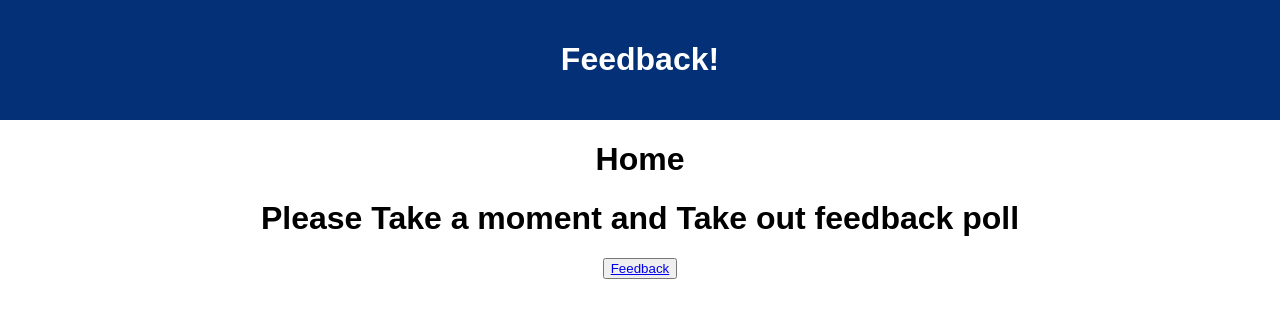
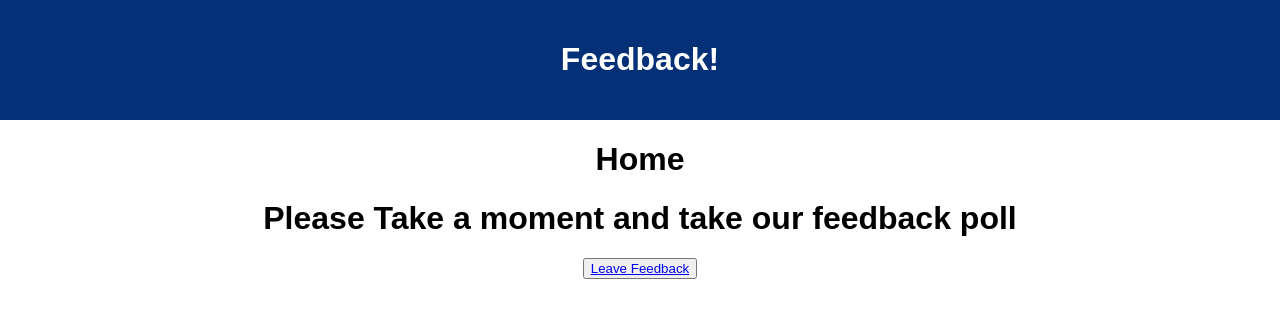
Before and after one commit to Frank-Raso/feedback-loop, a React (Create React App) app: page /#/ in a window 1280 px wide. Shown: the top 318 px of the page. Built offline with nearby package versions, Linux system fonts and the light colour scheme.

Commit message:
buttonRoutesUp

```diff
--- a/src/components/Comments/Comments.jsx
+++ b/src/components/Comments/Comments.jsx
@@ -3,9 +3,9 @@ import React from 'react';
 function comments() {
   return (
     <div>
-      <h1>comments</h1>
+      <h1>Comments</h1>
       <input placeholder="Comments" type="text" />
-      <button><a href='/#/Review'>Feedback</a></button>
+      <button><a href='/#/Review'>Submit</a></button>
     </div>
   );
 }
--- a/src/components/Home/Home.jsx
+++ b/src/components/Home/Home.jsx
@@ -6,8 +6,8 @@ function Home() {
   return (
     <div>
       <h1>Home</h1>
-      <h1>Please Take a moment and Take out feedback poll</h1>
-      <button><a href='/#/Feeling'>Feedback</a></button>
+      <h1>Please Take a moment and take our feedback poll</h1>
+      <button><a href='/#/Feeling'>Leave Feedback</a></button>
     </div>
   );
 }
--- a/src/components/Success/Success.jsx
+++ b/src/components/Success/Success.jsx
@@ -3,7 +3,8 @@ import React from 'react';
 function Success() {
   return (
     <div>
-      <h1>Success</h1>
+      <h1>Success your feedback has been submitted</h1>
+      <p>You may now leave this page or click below to add new feedback!</p>
 
       <button><a href='/' exact> Leave additional Feedback</a></button>
     </div>
--- a/src/components/Understanding/Understanding.jsx
+++ b/src/components/Understanding/Understanding.jsx
@@ -5,7 +5,7 @@ function Understanding() {
     <div>
       <h1>Understanding</h1>
       <input placeholder="Understanding" type="text" />
-      <button><a href='/#/Support'>Feedback</a></button>
+      <button><a href='/#/Support'>Submit</a></button>
 
     </div>
   );
```
